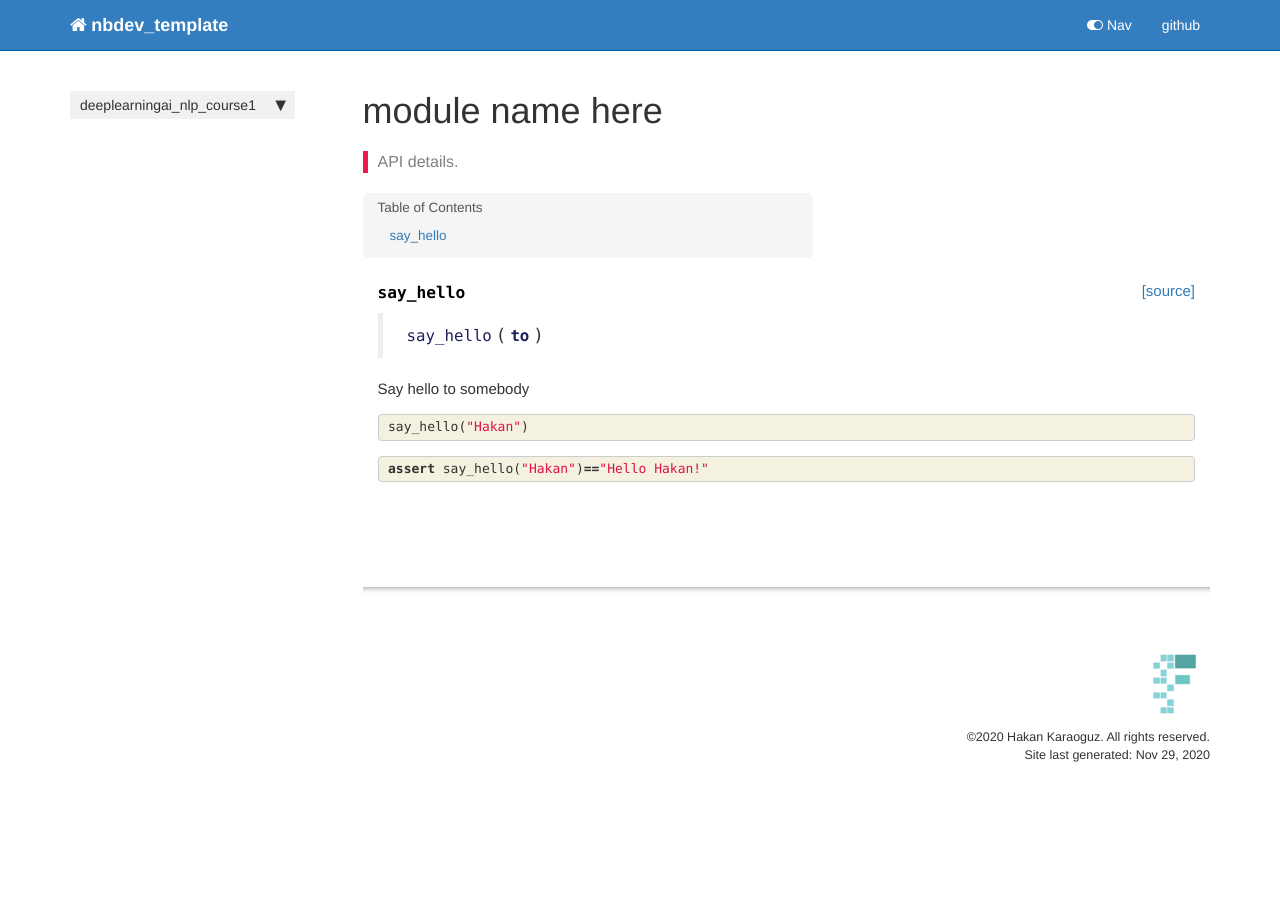
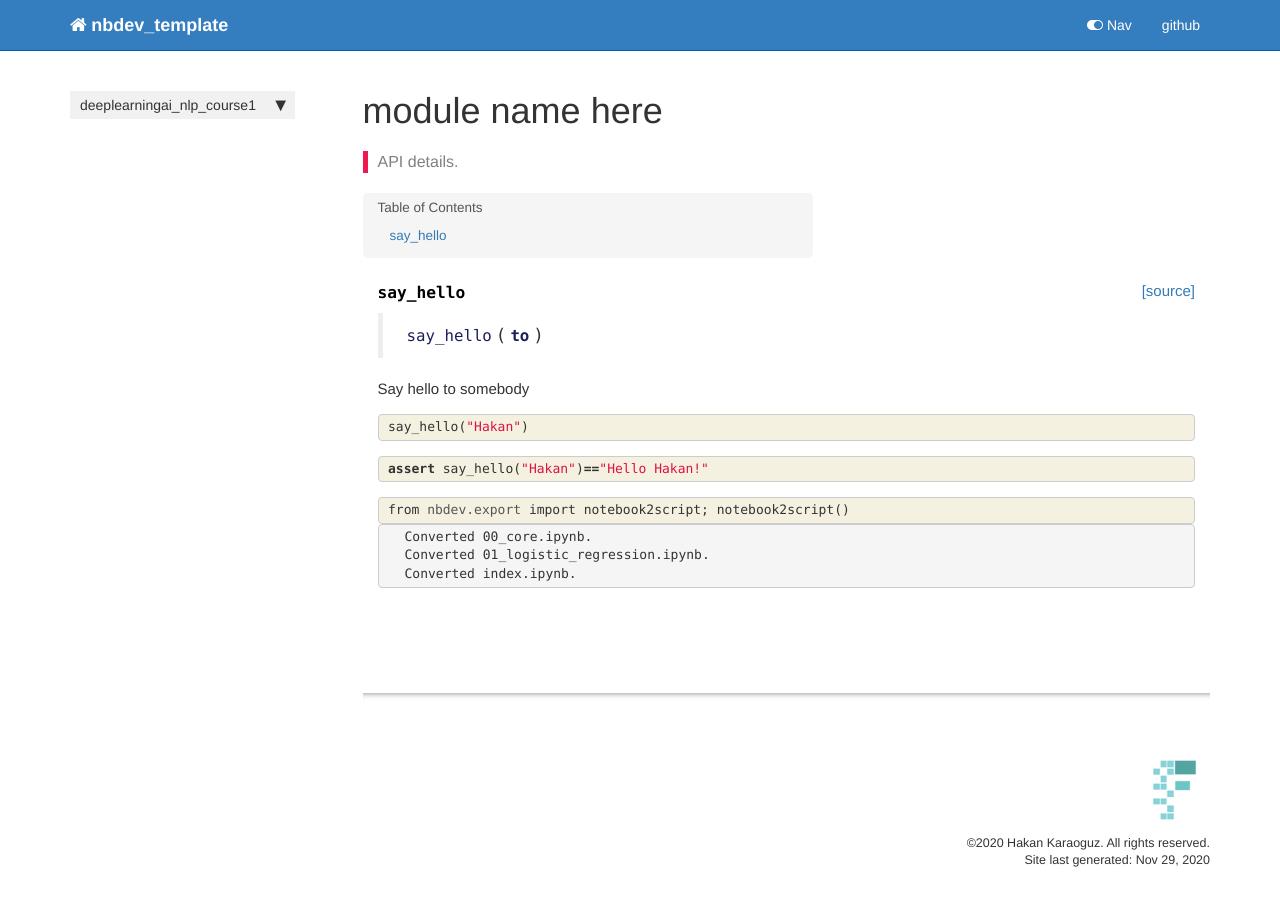
Before and after one commit to hkaraoguz/deeplearningai_nlp_course1, a Jekyll site: the page built from docs/logistic_regression.html, in a window 1280 px wide. Built offline with Jekyll 4.4.1, drawn with Linux system fonts in a browser that asks for light colours; nearby versions of some CDN libraries; comment, search, counter and statistics services are not loaded.

Commit message:
attempt to fix notebook library difference error

```diff
--- a/deeplearningai_nlp_course1/_nbdev.py
+++ b/deeplearningai_nlp_course1/_nbdev.py
@@ -10,7 +10,8 @@
          "calculate_word_attributes": "00_core.ipynb",
          "say_hello": "01_logistic_regression.ipynb"}
 
-modules = ["core.py"]
+modules = ["core.py",
+           "logistic_regression.py"]
 
 doc_url = "https://hkaraoguz.github.io/deeplearningai_nlp_course1/"
 
--- a/docs/logistic_regression.html
+++ b/docs/logistic_regression.html
@@ -40,7 +40,7 @@
 
 
 <div class="output_markdown rendered_html output_subarea ">
-<h4 id="say_hello" class="doc_header"><code>say_hello</code><a href="https://github.com/hkaraoguz/deeplearningai_nlp_course1/tree/master/deeplearningai_nlp_course1/core.py#L102" class="source_link" style="float:right">[source]</a></h4><blockquote><p><code>say_hello</code>(<strong><code>to</code></strong>)</p>
+<h4 id="say_hello" class="doc_header"><code>say_hello</code><a href="https://github.com/hkaraoguz/deeplearningai_nlp_course1/tree/master/deeplearningai_nlp_course1/logistic_regression.py#L6" class="source_link" style="float:right">[source]</a></h4><blockquote><p><code>say_hello</code>(<strong><code>to</code></strong>)</p>
 </blockquote>
 <p>Say hello to somebody</p>
 
@@ -95,4 +95,37 @@
 </div>
     {% endraw %}
 
+    {% raw %}
+
+<div class="cell border-box-sizing code_cell rendered">
+<div class="input">
+
+<div class="inner_cell">
+    <div class="input_area">
+<div class=" highlight hl-ipython3"><pre><span></span><span class="kn">from</span> <span class="nn">nbdev.export</span> <span class="kn">import</span> <span class="n">notebook2script</span><span class="p">;</span> <span class="n">notebook2script</span><span class="p">()</span>
+</pre></div>
+
+    </div>
 </div>
+</div>
+
+<div class="output_wrapper">
+<div class="output">
+
+<div class="output_area">
+
+<div class="output_subarea output_stream output_stdout output_text">
+<pre>Converted 00_core.ipynb.
+Converted 01_logistic_regression.ipynb.
+Converted index.ipynb.
+</pre>
+</div>
+</div>
+
+</div>
+</div>
+
+</div>
+    {% endraw %}
+
+</div>
```
Also changed, not shown: deeplearningai_nlp_course1/core.py (+2 -7 lines), 2 other files.
